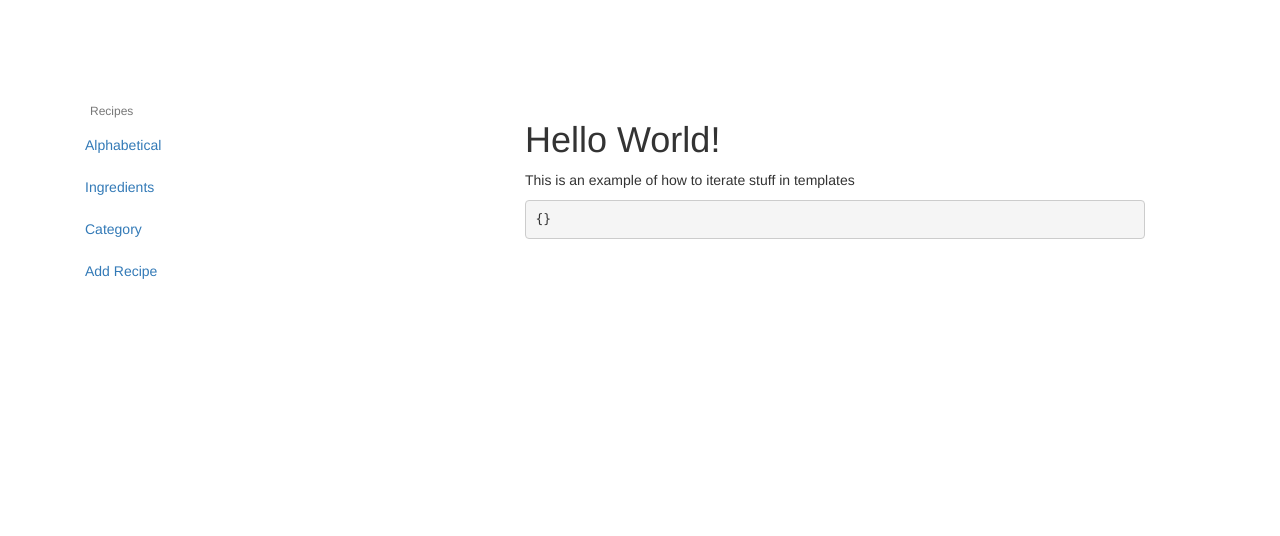
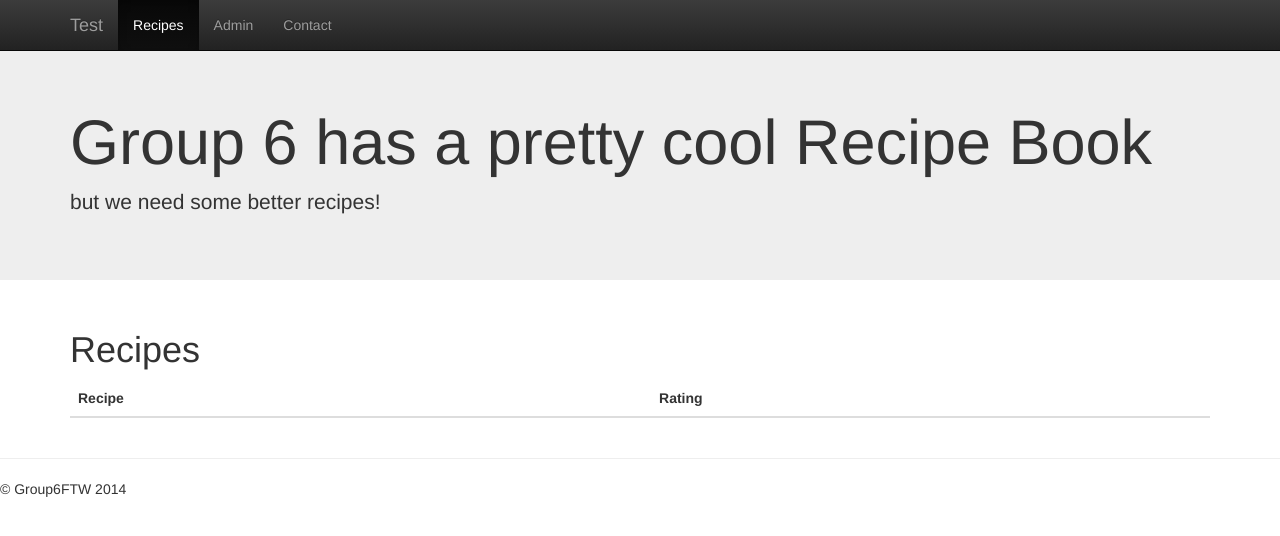
Before and after one commit to falkzach/csci323-group6-itr1, a Django app: page / in a window 1280 px wide. Shown: the top 536 px of the page. Run offline with Django 3.2, Linux system fonts and the light colour scheme; data that the repository does not hold is empty; parts of the project's set-up code (start-up, migrations or seed data) failed here and were passed over; some libraries are stand-ins or nearby versions.

Commit message:
i can has working frontend!!!

```diff
--- a/recipes/main/templates/base.html
+++ /dev/null
@@ -1,33 +0,0 @@
-<!DOCTYPE html>
-<html>
-	<head>
-		<title>{% block title %}Recipes{% endblock %}</title>
-		<link href="//maxcdn.bootstrapcdn.com/bootstrap/3.2.0/css/bootstrap.min.css" rel="stylesheet">
-	</head>
-	<body>
-		<div class="container" style="margin-top: 100px;">
-			<div class="row">
-				<div class="col-md-4">
-					<ul class="nav nav-pills nav-stacked">
-						<li class="dropdown-header">Recipes</li>
-						<li class="{% if title == 'alphabetical' %}active{% endif %}">
-							<a href="{% url "alphabetical_list" "alphabetical" %}">Alphabetical</a>
-						</li>
-						<li class="{% if title == 'ingredient' %}active{% endif %}">
-							<a href="{% url "ingredient_category_sort" "ingredient" %}">Ingredients</a>
-						</li>
-						<li class="{% if title == 'category' %}active{% endif %}">
-							<a href="{% url "ingredient_category_sort" "category" %}">Category</a>
-						</li>
-						<li class="{% if title == 'create_recipe' %}active{% endif %}">
-							<a href="#">Add Recipe</a>
-						</li>
-					</ul>
-				</div>
-				<div class="col-md-8">
-					{% block content %}{% endblock %}
-				</div>
-			</div>
-		</div>
-	</body>
-</html>
--- /dev/null
+++ b/recipes/main/templates/head_foot.html
@@ -0,0 +1,70 @@
+<!DOCTYPE html>
+<html>
+
+	<head>
+	    <meta charset="utf-8">
+	    <meta http-equiv="X-UA-Compatible" content="IE=edge">
+	    <meta name="viewport" content="width=device-width, initial-scale=1">
+	    <meta name="description" content="">
+	    <meta name="author" content="">
+	    <!-- <link rel="icon" href="../../favicon.ico"> -->
+	</head>
+	 <body>
+
+	    <!-- Fixed navbar -->
+	    <div class="navbar navbar-inverse navbar-fixed-top" role="navigation">
+	      <div class="container">
+	        <div class="navbar-header">
+	          <button type="button" class="navbar-toggle collapsed" data-toggle="collapse" data-target=".navbar-collapse">
+	            <span class="sr-only">Toggle navigation</span>
+	            <span class="icon-bar"></span>
+	            <span class="icon-bar"></span>
+	            <span class="icon-bar"></span>
+	          </button>
+	          <a class="navbar-brand" href="#">Test</a>
+	        </div>
+	        <div class="navbar-collapse collapse">
+	          <ul class="nav navbar-nav">
+	            <li class="active"><a href="#">Recipes</a></li>
+	            <li><a href="#about">Admin</a></li>
+	            <li><a href="#contact">Contact</a></li>
+	          </ul>
+	        </div><!--/.nav-collapse -->
+	      </div>
+	    </div>
+
+	    <br/>
+	    <br/>
+	    <!-- odd issue with navbar covering next component -->
+
+
+	    <!-- Main jumbotron for a primary marketing message or call to action -->
+	    <div class="jumbotron">
+	      <div class="container">
+	        <h1>Group 6 has a pretty cool Recipe Book</h1>
+	        <p>but we need some better recipes!</p>
+	      </div>
+	    </div>
+
+        {% block content %}{% endblock %}
+            <hr>
+
+	      <footer>
+	        <p>&copy; Group6FTW 2014</p>
+	      </footer>
+	    </div> <!-- /container -->
+    </body>
+
+
+	<!-- jquery -->
+	<script src="http://code.jquery.com/jquery-latest.js"></script>
+	<!-- Latest compiled and minified CSS -->
+	<link rel="stylesheet" href="https://maxcdn.bootstrapcdn.com/bootstrap/3.2.0/css/bootstrap.min.css">
+
+	<!-- Optional theme -->
+	<link rel="stylesheet" href="https://maxcdn.bootstrapcdn.com/bootstrap/3.2.0/css/bootstrap-theme.min.css">
+
+	<!-- Latest compiled and minified JavaScript -->
+	<script src="https://maxcdn.bootstrapcdn.com/bootstrap/3.2.0/js/bootstrap.min.js"></script>
+
+</html>
--- a/recipes/main/templates/index.html
+++ /dev/null
@@ -1,27 +0,0 @@
-{% extends "base.html" %}
-{% block title %}Recipe Collection{% endblock %}
-{% block content %}
-	<div class="row">
-		<div class="col-md-10 col-md-offset-1">
-			<h1>Hello World!</h1>
-			<p>This is an example of how to iterate stuff in templates</p>
-
-			<pre>{{ resource_collection }}</pre>
-
-			{% for key, resource_list in resource_collection.items %}
-			<h2>{{key}}</h2>
-			<table class="table">
-				<tr>
-					<th>Name</th>
-				</tr>
-				{% for resource in resource_list.items %}
-				<tr>
-					<td>A name should be here that links to resource items.</td>
-				</tr>
-				{% endfor %}
-			</table>
-			{% endfor %}
-
-		</div>
-	</div>
-{% endblock %}
--- a/recipes/main/templates/recipes.html
+++ b/recipes/main/templates/recipes.html
@@ -1,13 +1,26 @@
-<html>
+{% extends "head_foot.html" %}
+{% block title %}Recipe Collection{% endblock %}
+{% block content %}
+          <div class="container">
+                <table class="table">
+                      <h1>Recipes</h1>
+                    <thead>
+                        <tr>
+                            <th>Recipe</th>
+                                  <th>Rating</th>
+                        </tr>
+                    </thead>
+                    <tbody>
+                        {% for recipe in recipes %}
+                        <tr>
 
-<body>
-hello?
+                            <td>{{recipe.name}}</td>
+                            <td>{{recipe.rating}}</td>
 
-<pre>{{ recipes.items }}</pre>
+                        </tr>
+                        {% endfor %}
+                    </tbody>
 
-{% for recipe in recipes.items %}
-{{ recipe.name }}
-{%endfor%}
-
-</body>
-</html>
+                </table>
+          </div>
+{% endblock %}
--- a/recipes/main/urls.py
+++ b/recipes/main/urls.py
@@ -1,13 +1,8 @@
 from django.conf.urls import url
 
-from main.views import RecipeCollectionView, RecipeResourceView, Recipes
+from main.views import Recipes
 
 urlpatterns = [
-        url(r'^$', RecipeCollectionView.as_view()),
-        url(r'^(yes)$', Recipes.as_view()),
-        url(r'^(?P<id>[0-9]+)$', RecipeResourceView.as_view(), name="recipes_view"),
-        url(r'^(?P<sort>alphabetical)$', RecipeCollectionView.as_view(), name="alphabetical_list"),
-        url(r'^(?P<sort>alphabetical)/(?P<pivot>[a-zA-Z])$', RecipeCollectionView.as_view()),
-        url(r'^(?P<sort>ingredient|category)$', RecipeCollectionView.as_view(), name="ingredient_category_sort"),
-        url(r'^(?P<sort>ingredient|category)/(?P<pivot>[0-9]+)$', RecipeCollectionView.as_view()),
+        url(r'^$', Recipes.as_view()),
+
 ]
--- a/recipes/main/views.py
+++ b/recipes/main/views.py
@@ -5,56 +5,7 @@ from django.views.generic.base import View
 
 from main.models import Recipe, Ingredient, Category
 
-# Create your views here.
-
-class RecipeCollectionView(View):
-
-    def get(self, request, sort=None, pivot=None):
-        ''' The method is responsible for handling collection get requests'''
-
-        resource_dict = {}
-
-        if sort == 'ingredient':
-            if pivot:
-                bucket = Ingredient.objects.get(pk=pivot).recipe_set.all()
-            else:
-                bucket = Ingredient.objects.all()
-
-        elif sort == 'category':
-            if pivot:
-                bucket = Ingredient.objects.get(pk=pivot).recipe_set.all()
-            else:
-                bucket = Category.objects.all()
-        else:
-            # If not sort is specified just get all recipes
-            bucket = Recipe.objects.all()
-
-        for drop in bucket:
-
-            key = drop.name.upper()[0]
-
-            if key not in resource_dict:
-                resource_dict[key] = list()
-
-            resource_dict[key].append(drop)
-
-        football = {'resource_collection': resource_dict, 'title': sort}
-        print(football)
-        return render(request, 'index.html', football)
-
-    def post(self, request):
-        '''Handles posts of new recipes from a form'''
-
-        return HttpResponse('POST /')
-
-class RecipeResourceView(View):
-    def get(self, request, id=None):
-        return HttpResponse('Would return a single recipe object with id %s' % (id))
-
 class Recipes(View):
     def get(self, request, id=None):
         recipes = Recipe.objects.all()
-        bob = "hi"
-        print(bob)
-        print (recipes)
-        return render(request, 'recipes.html', recipes)
+        return render(request, 'recipes.html', {'recipes':recipes})
```
Also changed, not shown: recipes/main/templates/categories.html (added, +25 -0 lines), recipes/main/templates/recipe.html (added, +27 -0 lines), recipes/main/templates/search.html (added, +26 -0 lines).
